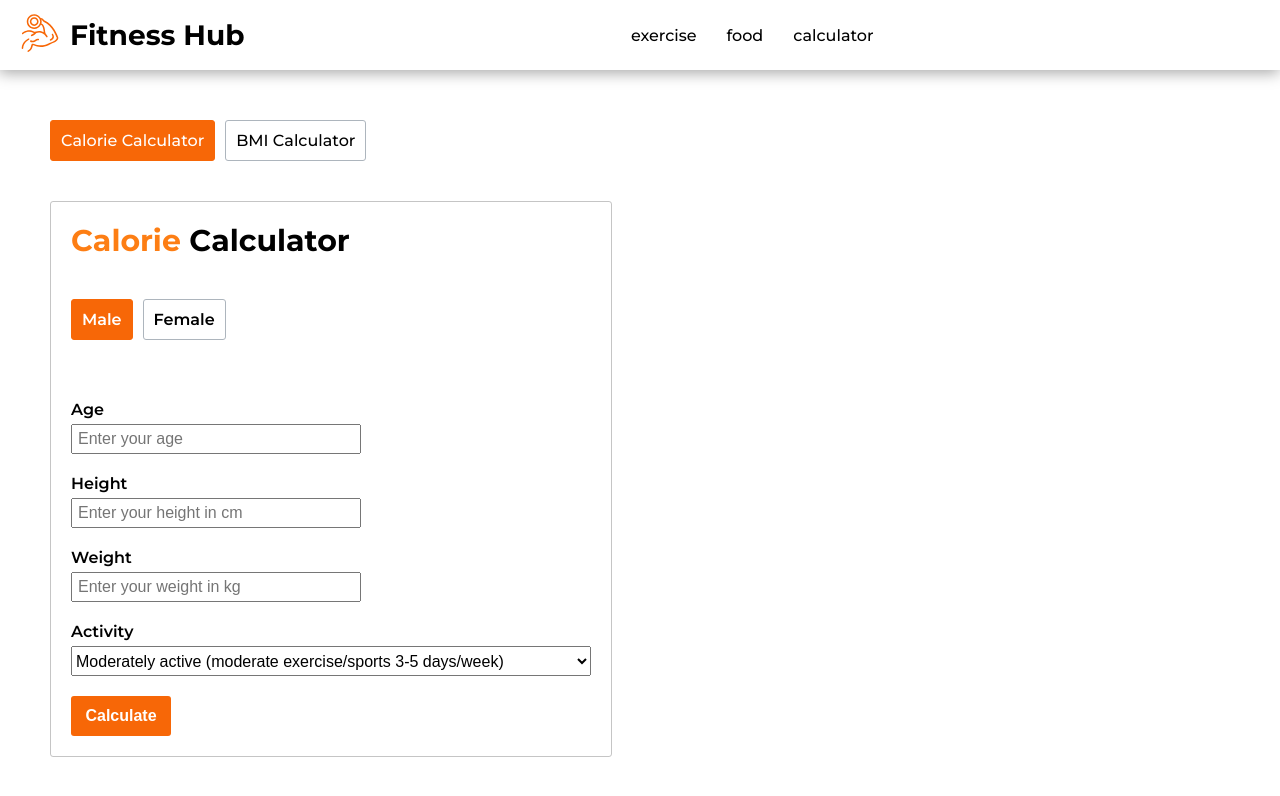
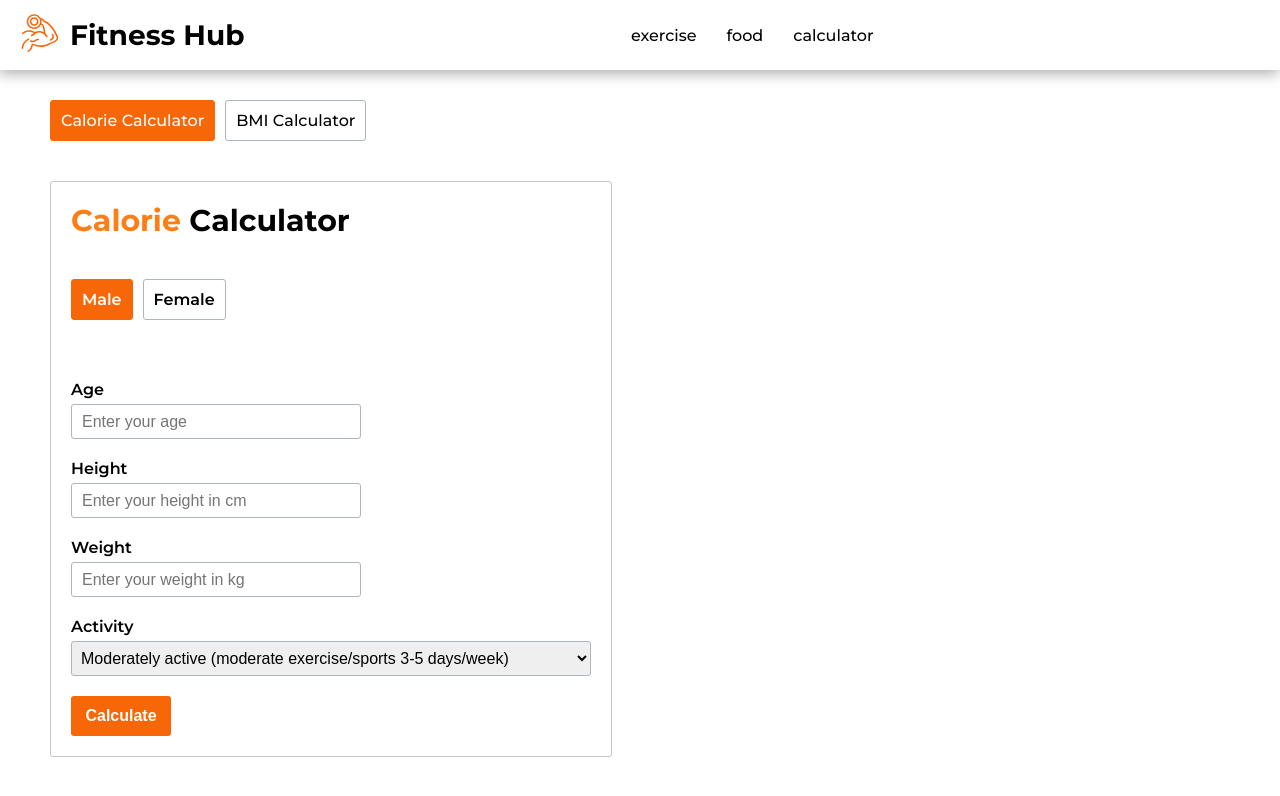
Before and after one commit to LevaniIlashvili/fitness-hub, a React (Vite) app: page /calculator in a window 1280 px wide. Shown: the top 796 px of the page. Built offline with nearby package versions, Linux system fonts and the light colour scheme; no server answers.

Commit message:
minor styling update

```diff
--- a/src/components/Navbar.tsx
+++ b/src/components/Navbar.tsx
@@ -68,7 +68,10 @@ const Navbar = () => {
 };
 
 const Wrapper = styled.nav`
-  position: relative;
+  position: fixed;
+  background-color: var(--white);
+  width: 100vw;
+  z-index: 1;
   display: flex;
   flex-direction: column;
   padding: 1rem 2rem;
--- a/src/components/calculatorPage/BMICalculator.tsx
+++ b/src/components/calculatorPage/BMICalculator.tsx
@@ -90,6 +90,8 @@ const Wrapper = styled.section`
     padding: 0.5rem;
     font-size: 1.6rem;
     outline: none;
+    border: 1px solid var(--gray);
+    border-radius: 3px;
   }
 
   button {
--- a/src/components/calculatorPage/CalorieIntakeCalculator.tsx
+++ b/src/components/calculatorPage/CalorieIntakeCalculator.tsx
@@ -198,10 +198,12 @@ const Wrapper = styled.section`
 
   input[type="text"] {
     width: 100%;
-    height: 3rem;
-    padding: 0.5rem;
+    height: 3.5rem;
+    padding: 1rem;
     font-size: 1.6rem;
     outline: none;
+    border: 1px solid var(--gray);
+    border-radius: 3px;
   }
 
   .select-container {
@@ -212,9 +214,12 @@ const Wrapper = styled.section`
 
     select {
       width: 100%;
-      height: 3rem;
+      height: 3.5rem;
+      padding: 0.5rem;
       font-size: 1.6rem;
       outline: none;
+      border: 1px solid var(--gray);
+      border-radius: 3px;
     }
   }
 
--- a/src/components/exercisesPage/ExerciseCard.tsx
+++ b/src/components/exercisesPage/ExerciseCard.tsx
@@ -73,10 +73,12 @@ const Wrapper = styled.article`
 
   .exercise-target__body-part {
     background-color: var(--dark-orange);
+    text-transform: capitalize;
   }
 
   .exercise-target__muscle {
     background-color: var(--extra-light-orange);
+    text-transform: capitalize;
   }
 
   .exercise-name {
--- a/src/pages/CalculatorsPage.tsx
+++ b/src/pages/CalculatorsPage.tsx
@@ -40,7 +40,7 @@ const CalculatorsPage = () => {
 };
 
 const Wrapper = styled.section`
-  padding: 5rem;
+  padding: 10rem 5rem 5rem 5rem;
   display: flex;
   flex-direction: column;
   justify-content: center;
--- a/src/pages/ExercisePage.tsx
+++ b/src/pages/ExercisePage.tsx
@@ -96,6 +96,8 @@ const ExercisePage = () => {
 };
 
 const Wrapper = styled.section`
+  padding-top: 8rem;
+
   .back-arrow-icon {
     font-size: 7rem;
     cursor: pointer;
--- a/src/pages/ExercisesPage.tsx
+++ b/src/pages/ExercisesPage.tsx
@@ -101,7 +101,7 @@ const Wrapper = styled.section`
   display: flex;
   flex-direction: column;
   align-items: center;
-  padding-top: 5rem;
+  padding-top: 15rem;
   gap: 5rem;
 
   .search__input {
--- a/src/pages/FoodNutrientsPage.tsx
+++ b/src/pages/FoodNutrientsPage.tsx
@@ -128,7 +128,7 @@ const Wrapper = styled.section`
   align-items: center;
   flex-wrap: wrap;
   gap: 5rem;
-  padding: 4rem 4rem 0 4rem;
+  padding: 10rem 4rem 0 4rem;
   position: relative;
 
   .back-arrow-icon {
--- a/src/pages/FoodSearchPage.tsx
+++ b/src/pages/FoodSearchPage.tsx
@@ -162,7 +162,7 @@ const Wrapper = styled.section`
   .search-container {
     position: relative;
     max-width: 100vw;
-    height: calc(100vh - 7rem);
+    height: calc(100vh);
     background-image: url(${healthyVitaminColorful});
     background-size: cover;
     background-position: center;
```
